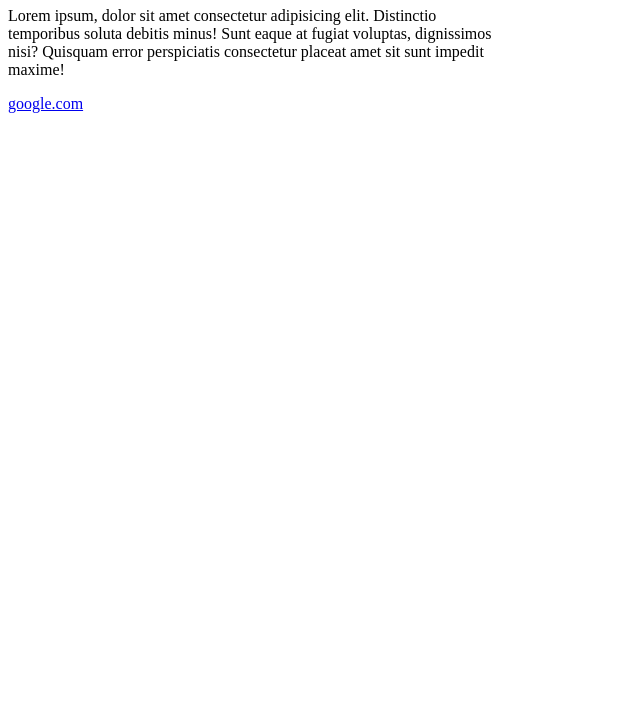
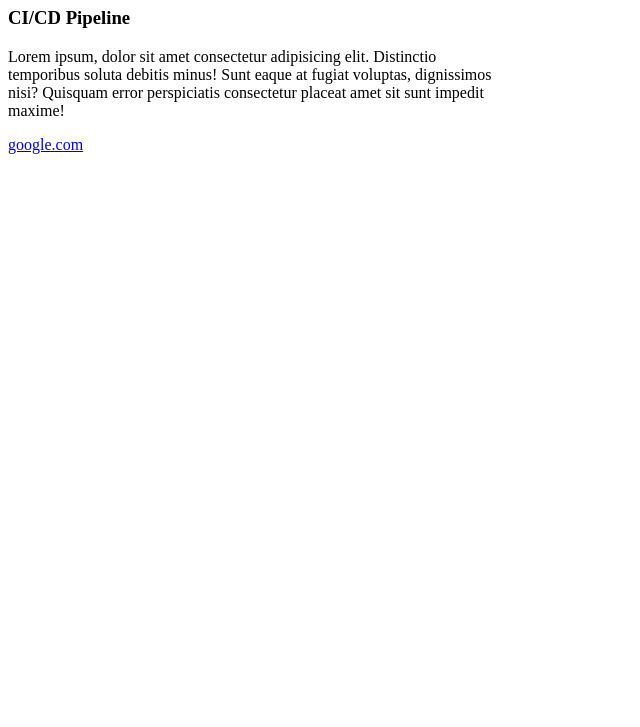
Before and after one commit to Raphaelmary/github-actions-workflow-1, a plain HTML site: page index.html in a window 1280 px wide. Shown: the part 73-800 px from the top of the page, without its empty margins (0-640 px from the left). Drawn offline with Linux system fonts and the light colour scheme.

Commit message:
cicd pipeline

```diff
--- a/index.html
+++ b/index.html
@@ -8,6 +8,7 @@
 </head>
 <body>
     <h1>Github Actions</h1>
+    <h3>CI/CD Pipeline</h3>
     <p style="width: 500px">Lorem ipsum, dolor sit amet consectetur adipisicing elit. Distinctio temporibus soluta debitis minus! Sunt eaque at fugiat voluptas, dignissimos nisi? Quisquam error perspiciatis consectetur placeat amet sit sunt impedit maxime!</p>
     <a href="##">google.com</a>
 </body>
```
